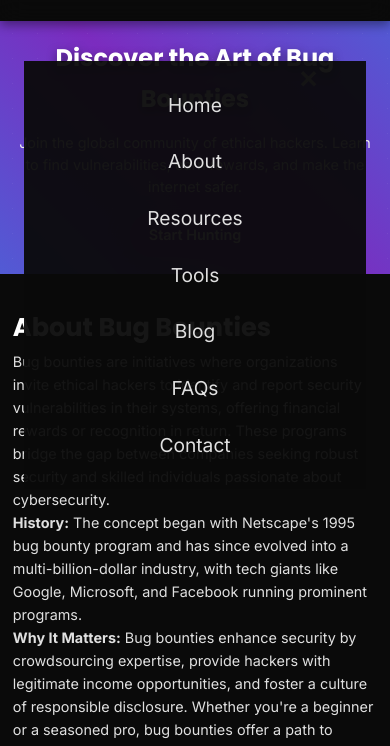
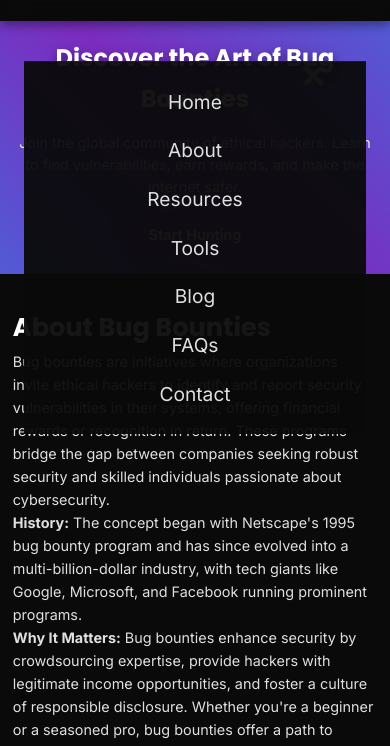
Before and after one commit to aussinfosec/bugbountyinfo.github.io, a plain HTML site: page index.html in a window 390 px wide. Both pictures are taken after a click on the button "Toggle menu". Shown: the part 87-833 px from the top of the page. Drawn offline with Linux system fonts and the light colour scheme.

Commit message:
Update index.html

```diff
--- a/index.html
+++ b/index.html
@@ -95,20 +95,17 @@
         /* Hamburger Menu for Mobile */
         .hamburger {
             display: none;
-            font-size: 1.5rem;
+            font-size: 2rem;
             background: none;
             border: none;
             color: #e0e0e0;
             cursor: pointer;
             position: absolute;
-            right: 1.5rem;
-            top: 1.5rem;
+            right: 1rem;
+            top: 1rem;
         }
         nav {
             position: relative;
-        }
-        nav ul.active {
-            display: flex;
         }
 
         /* Hero Section */
@@ -433,13 +430,17 @@
                 top: 4rem;
                 left: 0;
                 width: 100%;
+                border-top: 1px solid rgba(123, 44, 191, 0.2);
+            }
+            nav ul.active {
+                display: flex;
             }
             nav li {
-                margin: 0.75rem 0;
+                margin: 0.5rem 0;
             }
             nav a {
                 font-size: 1.2rem;
-                padding: 0.75rem;
+                padding: 0.75rem 1rem;
             }
 
             /* Hero Section */
```
